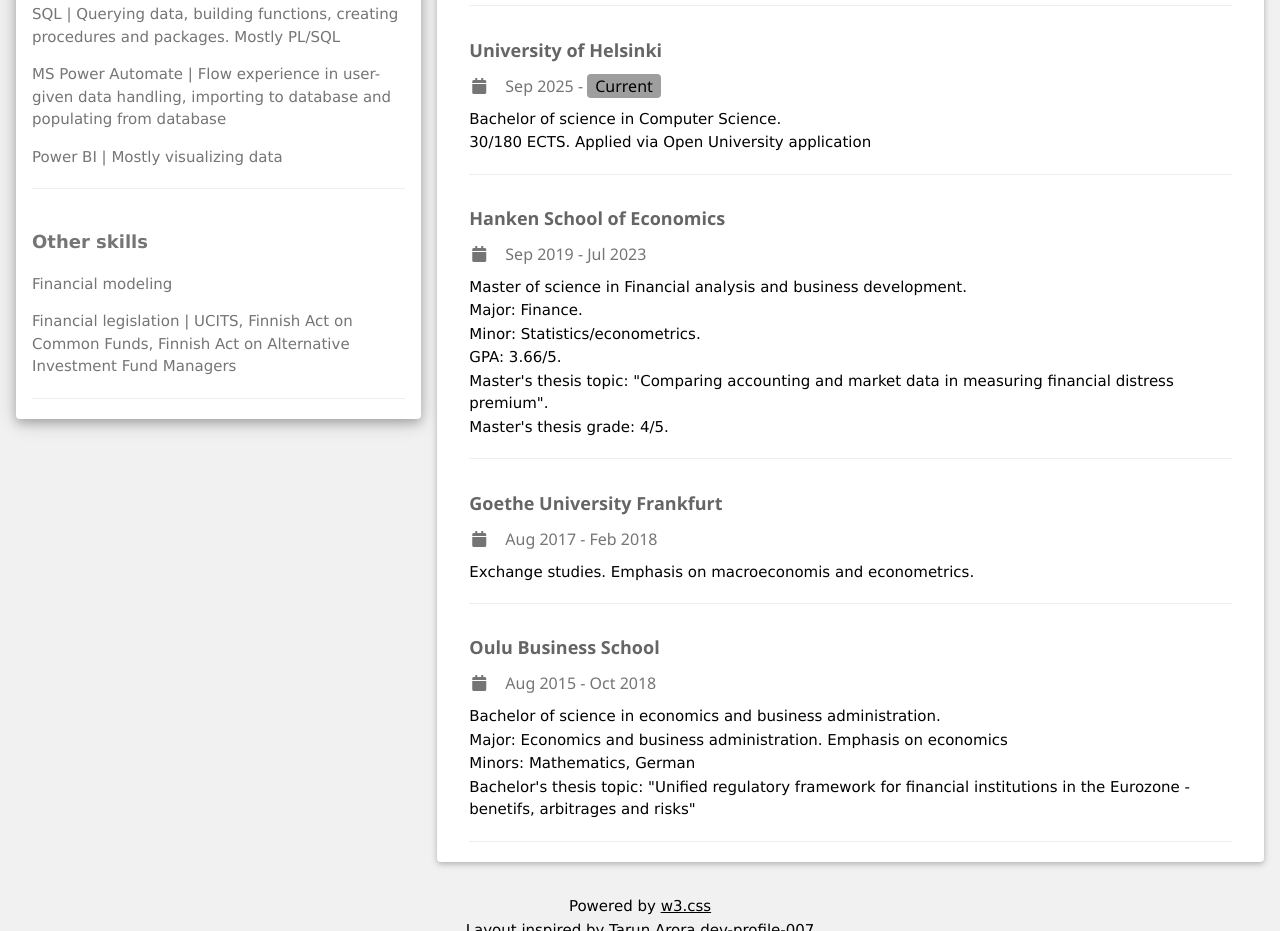
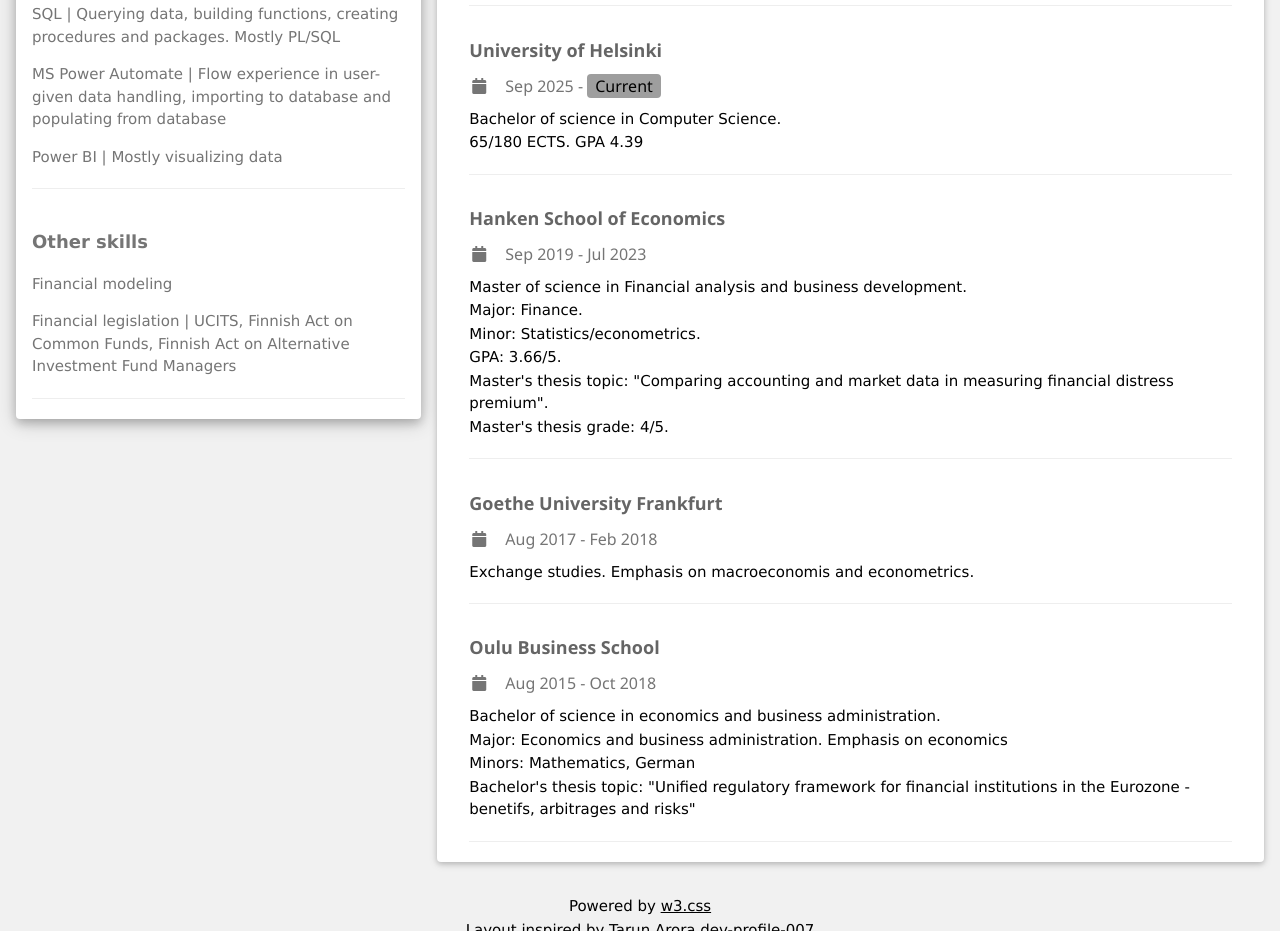
Before and after one commit to heikkinenmattis/CV, a plain HTML site: page index.html in a window 1280 px wide. Shown: the part 1136-2067 px from the top of the page. Drawn offline with nearby package versions, Linux system fonts and the light colour scheme.

Commit message:
Update ECTS and GPA information in index.html

```diff
--- a/index.html
+++ b/index.html
@@ -154,7 +154,7 @@
                         <h5 class="w3-opacity"><b>University of Helsinki</b></h5>
                         <h6 class="w3-text-grey"><i class="fa fa-calendar fa-fw w3-margin-right"></i>Sep 2025 - <span class="w3-tag w3-grey w3-round">Current</span></h6>
                         <p style="margin: 1px 0;">Bachelor of science in Computer Science.</p>
-                        <p style="margin: 1px 0;">30/180 ECTS. Applied via Open University application</p>
+                        <p style="margin: 1px 0;">65/180 ECTS. GPA 4.39</p>
                         <hr>
                     </div>
 
```
